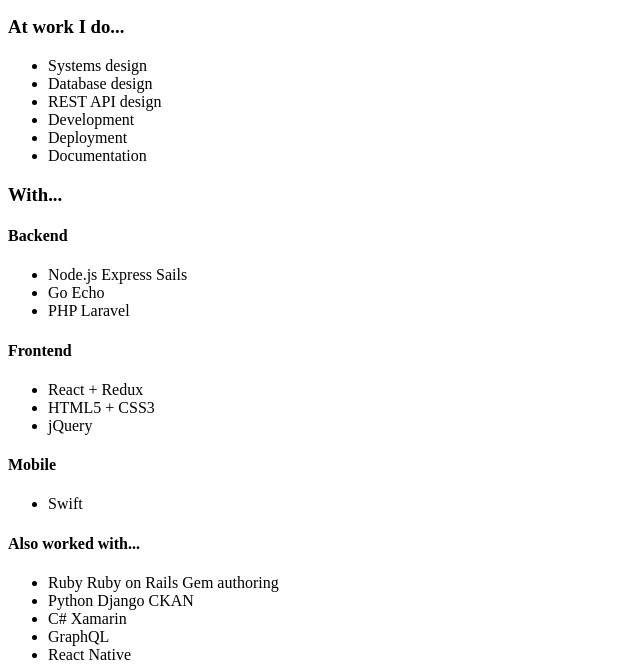
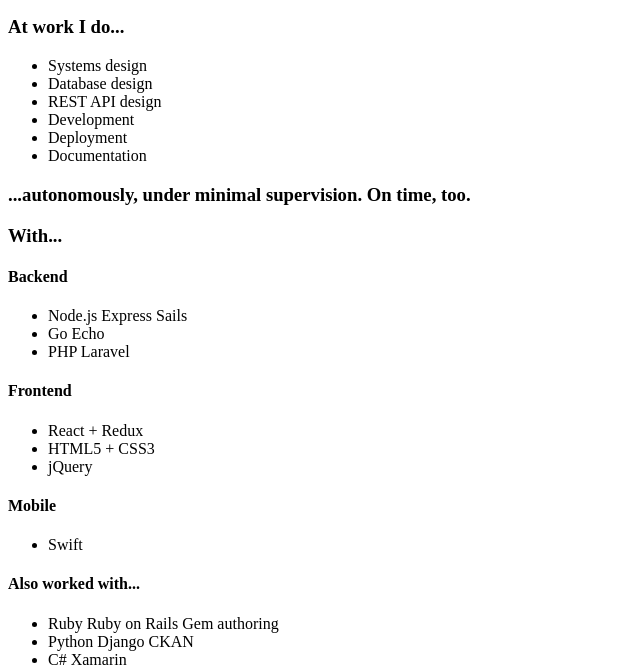
Before and after one commit to Widcket/widcket.com, a website: page index.html in a window 1280 px wide. Shown: the part 160-827 px from the top of the page, without its empty margins (0-640 px from the left). Drawn offline with Linux system fonts and the light colour scheme.

Commit message:
Added extra info

```diff
--- a/index.html
+++ b/index.html
@@ -38,6 +38,7 @@
                         <li class="aside-list-item">Deployment</li>
                         <li class="aside-list-item">Documentation</li>
                     </ul>
+                    <h3 class="aside-title">...autonomously, under minimal supervision. On time, too.</h3>
                 </aside>
 
                 <aside id="skills">
--- a/js/index.js
+++ b/js/index.js
@@ -1,4 +1,2 @@
 import '../node_modules/ress/ress.css'
 import '../sass/style.scss'
-
-console.log("Hello world");
```
Also changed, not shown: dist/a751d6e348ca1fb2f192a8d814248184.js, dist/index.html.
